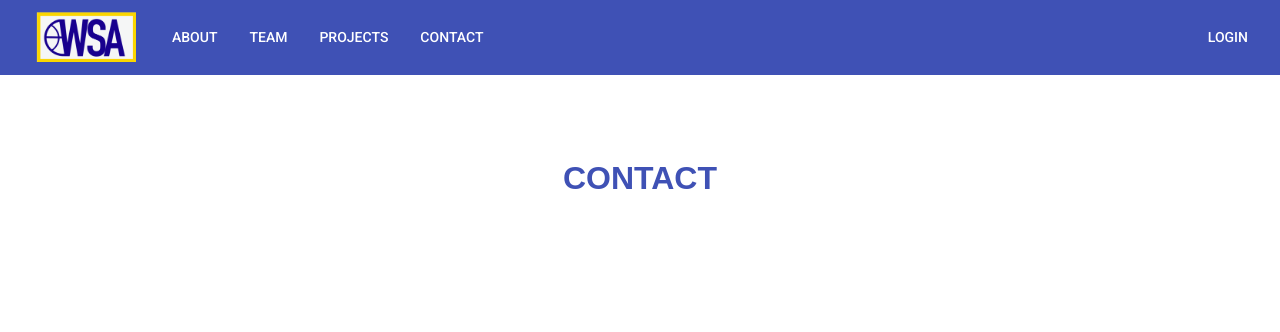
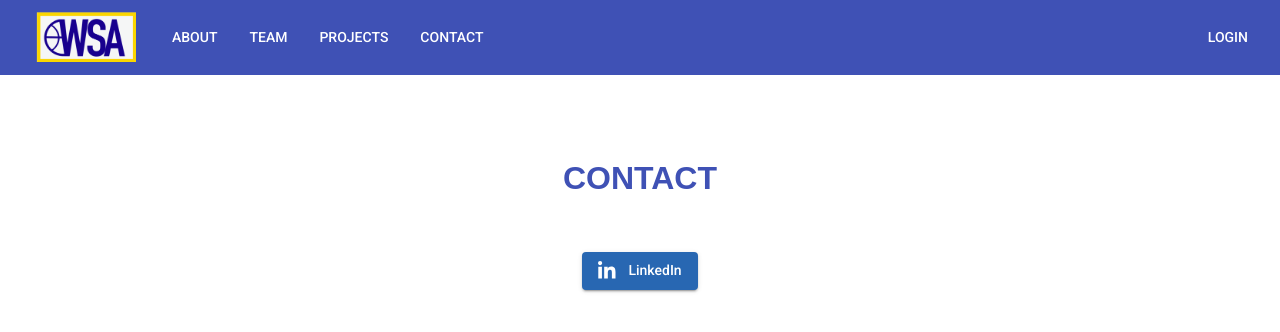
Before and after one commit to WolverineSportsAnalytics/wsa-web, an Angular app: page /contact in a window 1280 px wide. Shown: the top 332 px of the page. Built offline with nearby package versions, Linux system fonts and the light colour scheme.

Commit message:
added linkedin button to contact

```diff
--- a/src/app/contact/contact.component.css
+++ b/src/app/contact/contact.component.css
@@ -3,3 +3,18 @@
   text-align: center;
   color: #3F51B5;
 }
+
+.linkedin-in {
+  color: #FFFFFF;
+  font-size: 20px;
+}
+
+.linkedin-button {
+  background-color: #2867B2;
+  color: #FFFFFF;
+}
+
+.tab-1{
+	display: inline-block;
+  width: 0.9em;
+}
--- a/src/app/contact/contact.component.html
+++ b/src/app/contact/contact.component.html
@@ -1,3 +1,7 @@
 <div class="header">
   <h1 color="primary">CONTACT</h1>
+  <p><br></p>
+  <button mat-raised-button (click)="goToUrl(wsaLinkedin)" class="linkedin-button">
+    <fa-icon [icon]="faLinkedinIn" class="linkedin-in"></fa-icon><span class="tab-1"></span>LinkedIn
+  </button>
 </div>
--- a/src/app/contact/contact.component.ts
+++ b/src/app/contact/contact.component.ts
@@ -1,4 +1,5 @@
 import { Component, OnInit } from '@angular/core';
+import { faGithub, faLinkedinIn } from '@fortawesome/free-brands-svg-icons';
 
 @Component({
   selector: 'app-contact',
@@ -7,7 +8,19 @@ import { Component, OnInit } from '@angular/core';
 })
 export class ContactComponent implements OnInit {
 
-  constructor() { }
+  faGithub = faGithub;
+  faLinkedinIn = faLinkedinIn;
+
+  public wsaLinkedin: string;
+
+
+  constructor() {
+    this.wsaLinkedin = 'https://www.linkedin.com/company/wolverinesportsanalytics/';
+  }
+
+  goToUrl(url: string) {
+    location.href = url;
+  }
 
   ngOnInit(): void {
   }
```
